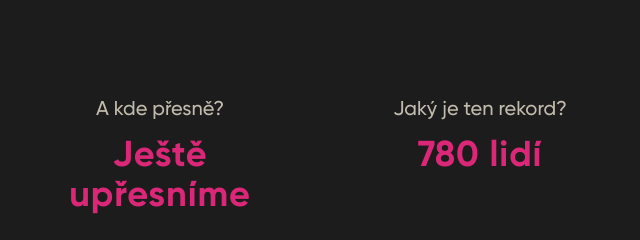
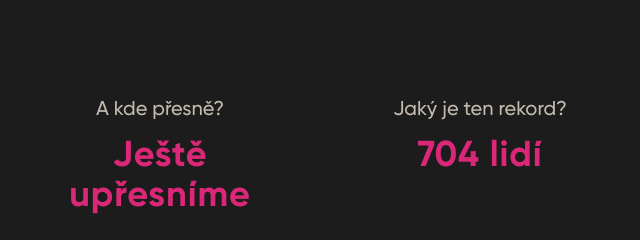
Before and after one commit to SU-UTB/web-polstarova-bitva-fe, an Astro site: page / in a window 1280 px wide. Shown: the part 800-1040 px from the top of the page, 640-1280 px from the left. Built offline with nearby package versions, Linux system fonts and the light colour scheme; Astro itself is replaced by a stand-in of ours.

Commit message:
Fix record count

```diff
--- a/src/components/sections/home/InfoSection.astro
+++ b/src/components/sections/home/InfoSection.astro
@@ -5,7 +5,7 @@ const infoItems = [
   { title: 'Kdy?', value: '20. 4. 2024' },
   { title: 'V jakém městě?', value: 'Zlín' },
   { title: 'A kde přesně?', value: 'Ještě upřesníme' },
-  { title: 'Jaký je ten rekord?', value: '780 lidí' },
+  { title: 'Jaký je ten rekord?', value: '704 lidí' },
 ];
 ---
 
```
